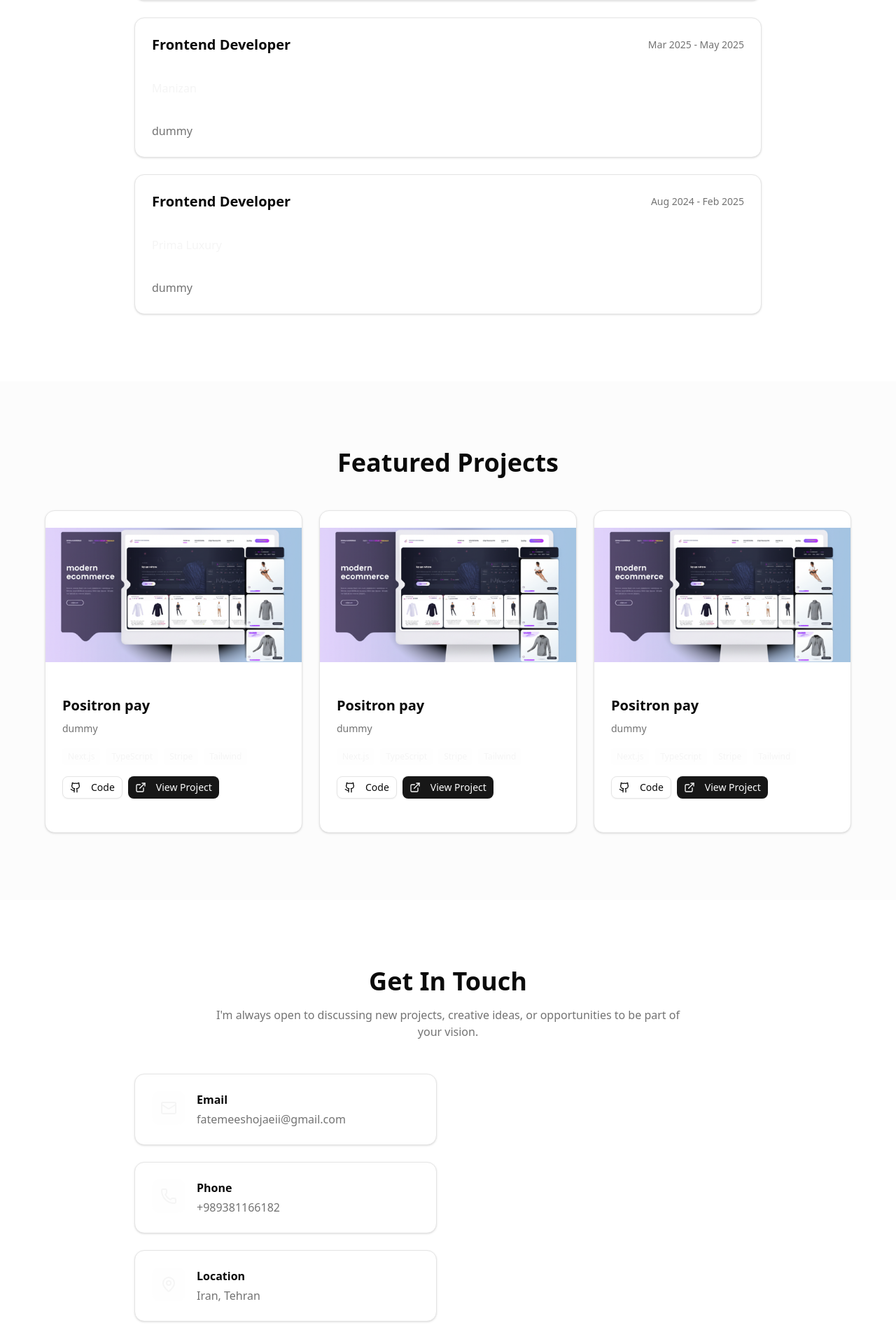
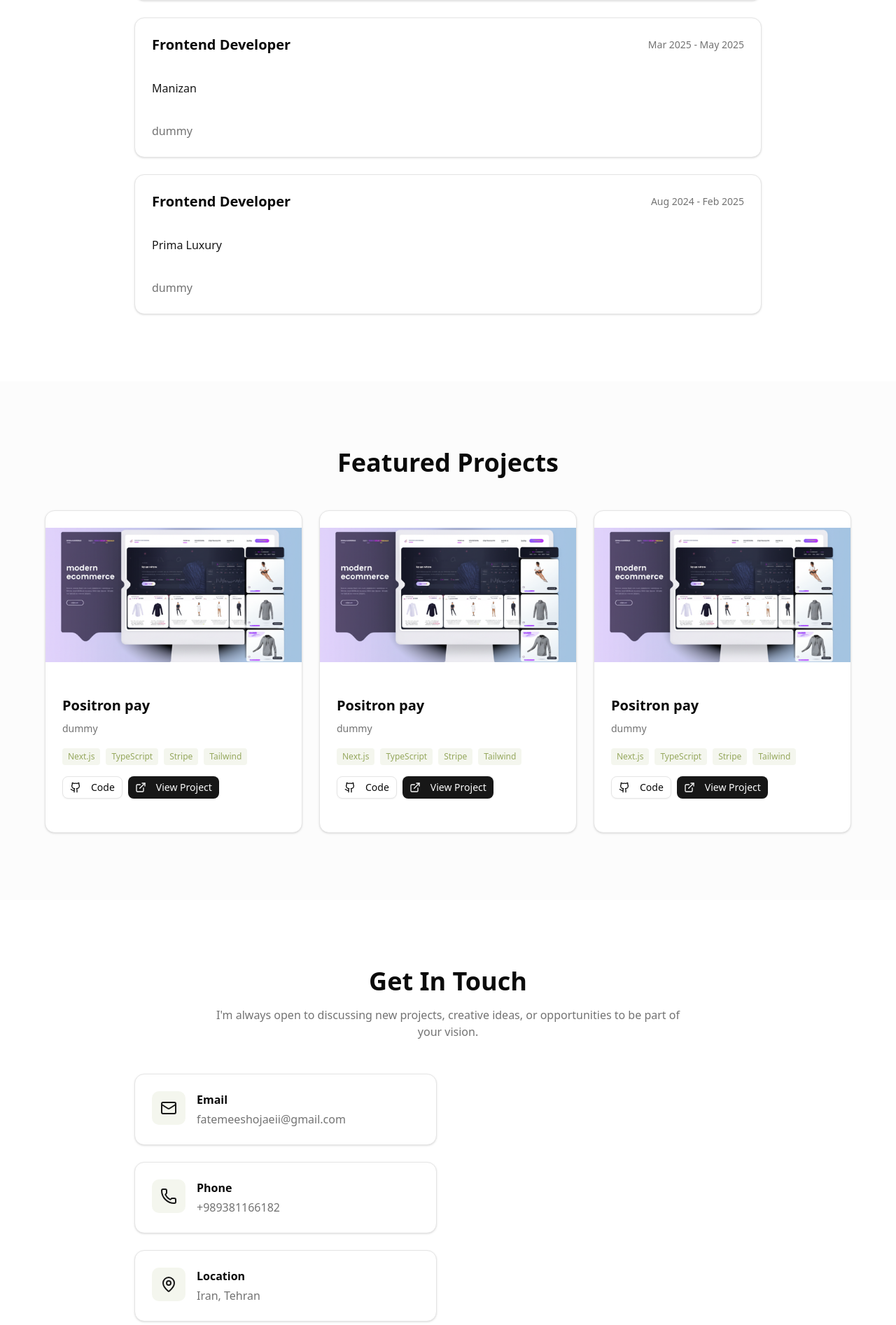
Before and after one commit to fatemeShj/portfolio-website, a Next.js app: page /en in a window 1280 px wide. Shown: the part 1681-3574 px from the top of the page at 70% size. Built offline with nearby package versions, Linux system fonts and the light colour scheme.

Commit message:
fix: stuff

```diff
--- a/src/app/globals.css
+++ b/src/app/globals.css
@@ -44,6 +44,8 @@
 }
 
 :root {
+  --primary-foreground:oklch(32.385% 0.07886 153.845);
+  --primary:oklch(81.6% 0.1565 150.937);
   --radius: 0.625rem;
   --background: oklch(1 0 0);
   --foreground: oklch(0.145 0 0);
@@ -57,8 +59,8 @@
   --secondary-foreground: oklch(0.205 0 0);
   --muted: oklch(0.97 0 0);
   --muted-foreground: oklch(0.556 0 0);
-  --accent: oklch(0.97 0 0);
-  --accent-foreground: oklch(0.205 0 0);
+  --accent: oklch(0.7 0.1 120);
+  --accent-foreground: oklch(0.1 0 0);
   --destructive: oklch(0.577 0.245 27.325);
   --border: oklch(0.922 0 0);
   --input: oklch(0.922 0 0);
@@ -79,6 +81,8 @@
 }
 
 .dark {
+  --primary-foreground:oklch(0.318 0.075 154.25);
+  --primary:oklch(54.099% 0.16269 145.421);
   --background: oklch(0.145 0 0);
   --foreground: oklch(0.985 0 0);
   --card: oklch(0.205 0 0);
--- a/src/components/about-section.tsx
+++ b/src/components/about-section.tsx
@@ -49,7 +49,7 @@ export function AboutSection() {
                 {skills.map((skill) => (
                   <span
                     key={skill}
-                    className="px-3 py-1 bg-accent/10 text-accent rounded-full text-sm"
+                    className="px-3 py-1 bg-accent/10 text-primary-destructive rounded-full text-sm"
                   >
                     {skill}
                   </span>
--- a/src/components/contact-section.tsx
+++ b/src/components/contact-section.tsx
@@ -34,7 +34,7 @@ export function ContactSection() {
               <Card className="p-6">
                 <div className="flex items-start gap-4">
                   <div className="p-3 bg-accent/10 rounded-lg">
-                    <Mail className="h-6 w-6 text-accent" />
+                    <Mail className="h-6 w-6 text-primary" />
                   </div>
                   <div>
                     <h3 className="font-semibold mb-1">Email</h3>
@@ -51,7 +51,7 @@ export function ContactSection() {
               <Card className="p-6">
                 <div className="flex items-start gap-4">
                   <div className="p-3 bg-accent/10 rounded-lg">
-                    <Phone className="h-6 w-6 text-accent" />
+                    <Phone className="h-6 w-6 text-primary" />
                   </div>
                   <div>
                     <h3 className="font-semibold mb-1">Phone</h3>
@@ -68,7 +68,7 @@ export function ContactSection() {
               <Card className="p-6">
                 <div className="flex items-start gap-4">
                   <div className="p-3 bg-accent/10 rounded-lg">
-                    <MapPin className="h-6 w-6 text-accent" />
+                    <MapPin className="h-6 w-6 text-primary" />
                   </div>
                   <div>
                     <h3 className="font-semibold mb-1">Location</h3>
--- a/src/components/experience-section.tsx
+++ b/src/components/experience-section.tsx
@@ -47,7 +47,7 @@ export function ExperienceSection() {
                     {exp.period}
                   </span>
                 </div>
-                <p className="text-accent font-medium mb-3">{exp.company}</p>
+                <p className="text-primary font-medium mb-3">{exp.company}</p>
                 <p className="text-muted-foreground leading-relaxed text-pretty">
                   {exp.description}
                 </p>
```
